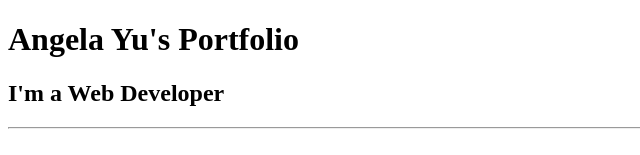
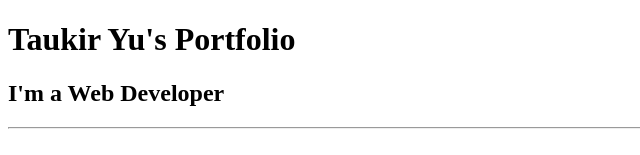
Before and after one commit to Taukir93042/portfolio-html, a plain HTML site: page index.html in a window 1280 px wide. Shown: the top 155 px of the page, without its empty margins (0-640 px from the left). Drawn offline with Linux system fonts and the light colour scheme.

Commit message:
change name of web

```diff
--- a/index.html
+++ b/index.html
@@ -6,7 +6,7 @@
   <title>Document</title>
 </head>
 <body>
-  <h1>Angela Yu's Portfolio</h1>
+  <h1>Taukir Yu's Portfolio</h1>
   <h2>I'm a Web Developer</h2>
   <hr>
   <br>
```
